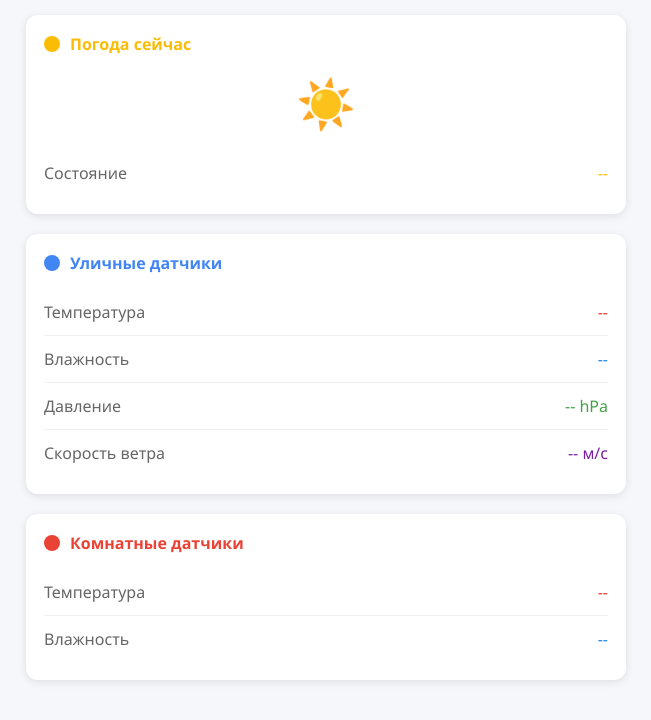
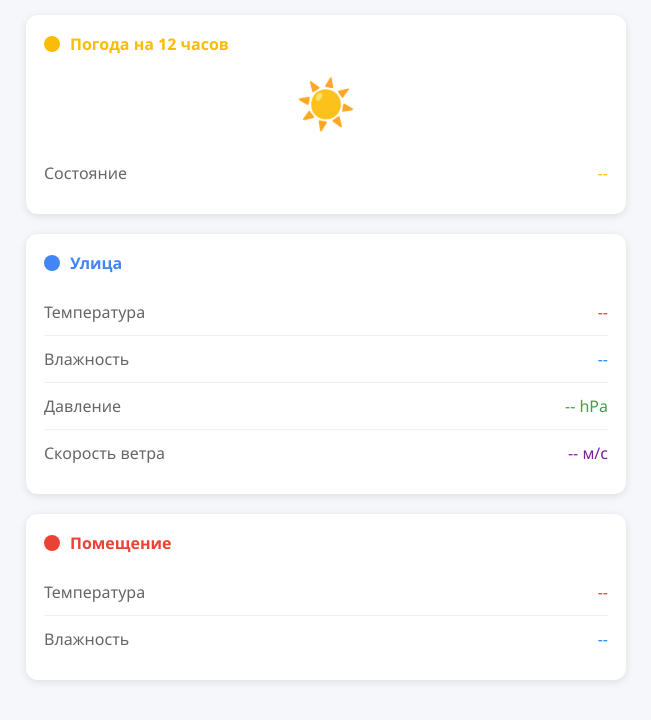
Before and after one commit to Lipisin23/Sait_Prikol, a plain HTML site: page index.html in a window 1280 px wide. Shown: the whole page, without its empty margins (314-965 px from the left). Drawn offline with Linux system fonts and the light colour scheme; no server answers.

Commit message:
Update index.html

```diff
--- a/index.html
+++ b/index.html
@@ -108,7 +108,7 @@
     <div class="sensor-card">
       <div class="card-header weather-header">
         <div class="card-icon weather-icon"></div>
-        <span>Погода сейчас</span>
+        <span>Погода на 12 часов</span>
       </div>
 
       <div class="weather-icon-large" id="weather-icon">☀️</div>
@@ -123,7 +123,7 @@
     <div class="sensor-card">
       <div class="card-header outdoor-header">
         <div class="card-icon outdoor-icon"></div>
-        <span>Уличные датчики</span>
+        <span>Улица</span>
       </div>
 
       <div class="sensor-row">
@@ -151,7 +151,7 @@
     <div class="sensor-card">
       <div class="card-header indoor-header">
         <div class="card-icon indoor-icon"></div>
-        <span>Комнатные датчики</span>
+        <span>Помещение</span>
       </div>
 
       <div class="sensor-row">
@@ -215,7 +215,7 @@
         document.getElementById('out-hum').textContent =
           data.outdoor.hum !== null ? Math.round(data.outdoor.hum) + '%' : '--';
         document.getElementById('out-pres').textContent =
-          data.outdoor.pres !== null ? Math.round(data.outdoor.pres) + ' hPa' : '--';
+          data.outdoor.pres !== null ? Math.round(data.outdoor.pres) + ' мм.рт.ст' : '--';
         document.getElementById('out-wind').textContent =
           data.outdoor.wind !== null ? Math.round(data.outdoor.wind) + ' м/с' : '--';
       }
```
